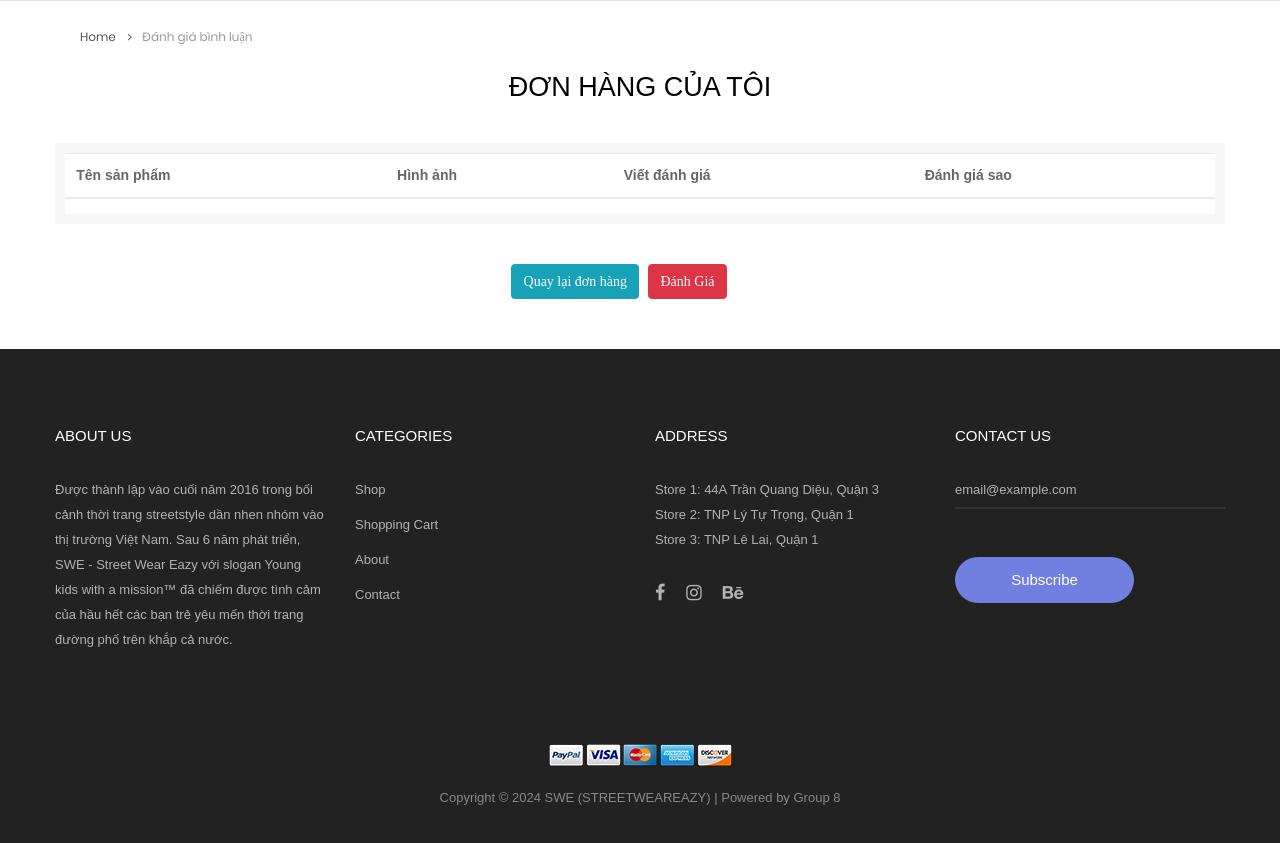
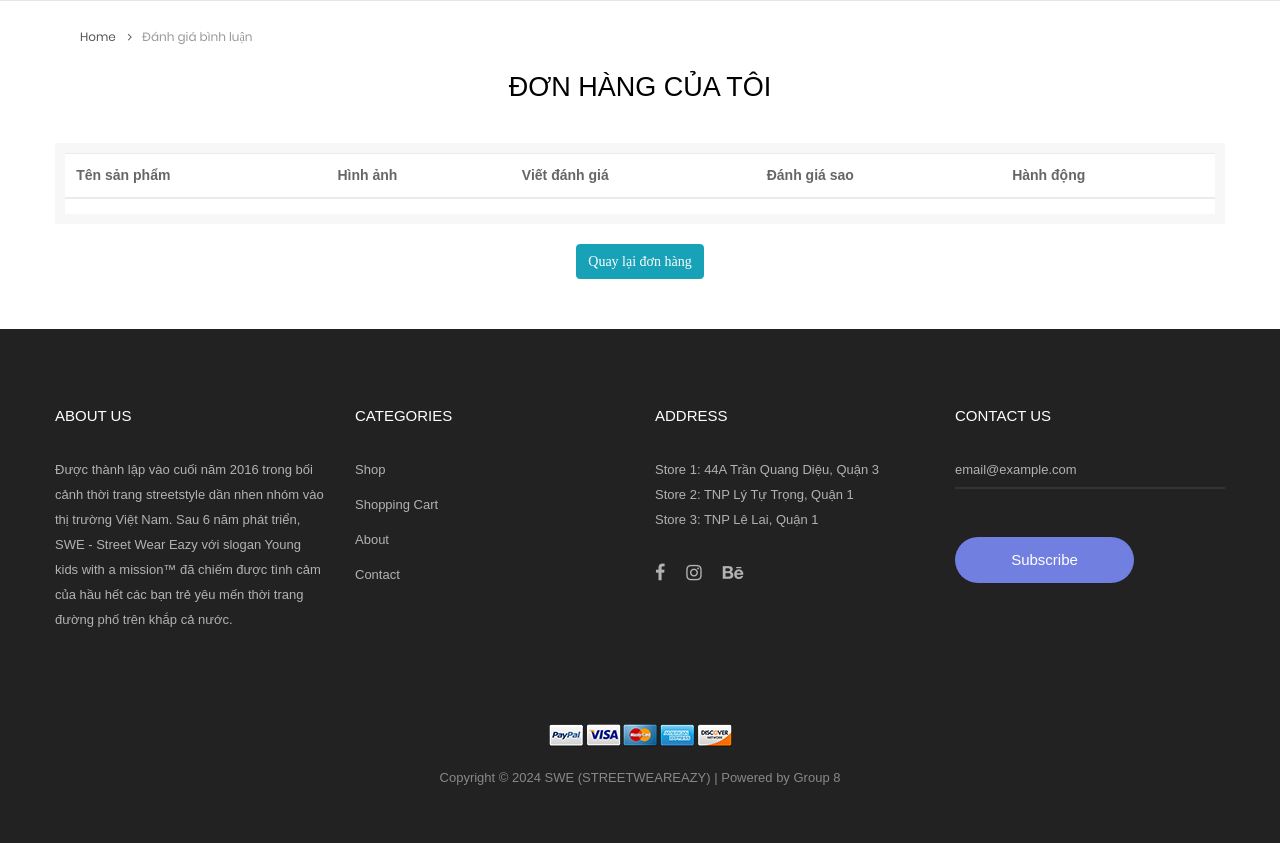
Before and after one commit to LeNguyenXeng/DuAn1, a PHP site: the page made by index.php in a window 1280 px wide. Shown: the part 124-967 px from the top of the page. After the commit the page ends 909 px from the top, so only its background shows below. Run offline with PHP 8.4, Linux system fonts and the light colour scheme; data that the repository does not hold is empty; some web fonts are replaced.

Commit message:
rate fe update

```diff
--- a/view/pay/rating.php
+++ b/view/pay/rating.php
@@ -34,6 +34,7 @@
                             <th scope="col">Hình ảnh</th>
                             <th scope="col">Viết đánh giá</th>
                             <th scope="col">Đánh giá sao</th>
+                            <th scope="col">Hành động</th>
                         </tr>
                     </thead>
                     <tbody>
@@ -56,6 +57,10 @@
                                                 <i class="item-rating pointer zmdi zmdi-star-outline"></i>
                                                 <input class="dis-none" type="number" name="rating">
                                             </span></td>
+                        <td><a>
+                    <button style=" font-family: Popspismedium; font-size: 14px; margin-top: 20px;" type="button"
+                        class="btn btn-danger">Đánh Giá</button>
+                </a><td/>
                     </tr>';
         }
 
@@ -63,21 +68,11 @@
                     </tbody>
                 </table>
             </div>
-            <div style="display: flex
-;
-    margin: 0 auto;
-    gap: 9px;
-    width: 22%;
-    margin-top: 20px;   ">
-                <a href="index.php?act=bill">
-                    <button style=" font-family: Popspismedium; font-size: 14px; margin-top: 20px;" type="button"
-                        class="btn btn-info">Quay lại đơn hàng</button>
-                </a>
-                <a href="index.php?act=bill">
-                    <button style=" font-family: Popspismedium; font-size: 14px; margin-top: 20px;" type="button"
-                        class="btn btn-danger">Đánh Giá</button>
-                </a>
-            </div>
+            <a href="index.php?act=bill">
+                <button
+                    style="display: flex; margin: 0 auto; font-family: Popspismedium; font-size: 14px; margin-top: 20px;"
+                    type="button" class="btn btn-info">Quay lại đơn hàng</button>
+            </a>
 
         </div>
 
```
Also changed, not shown: view/products/product_detail.php (+8 -2 lines).
